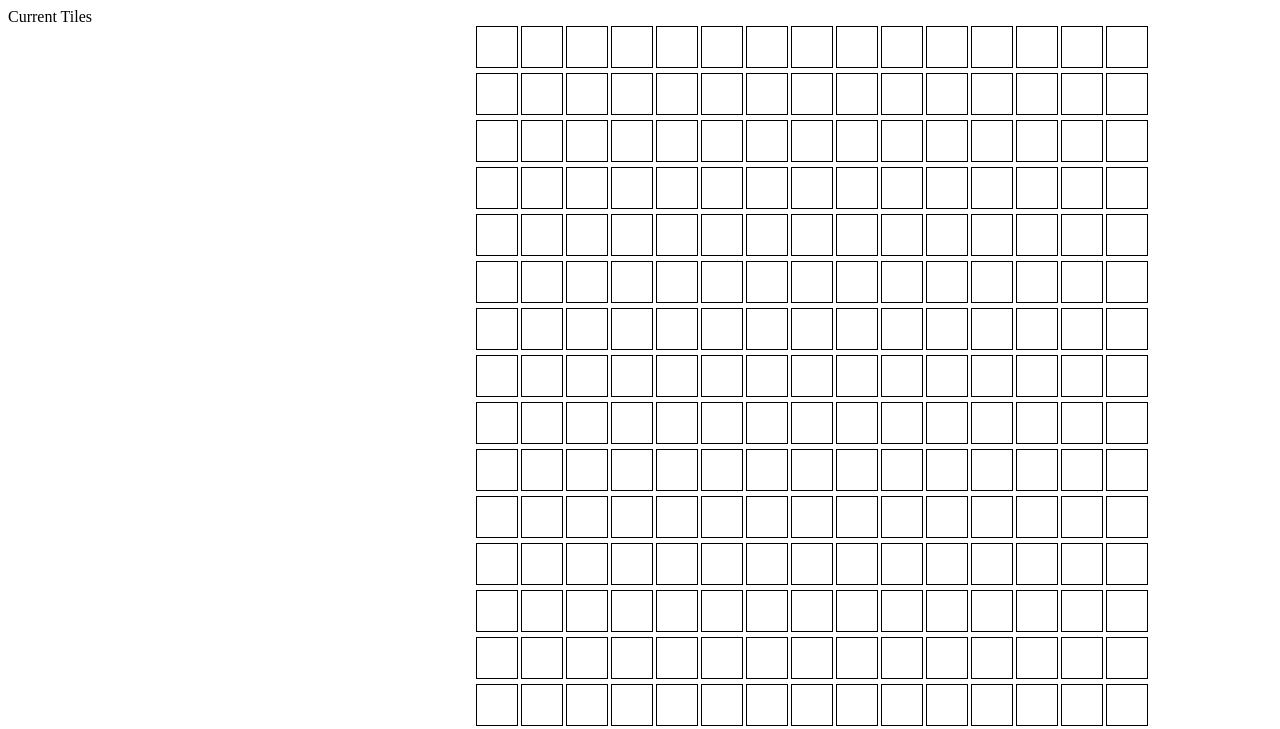
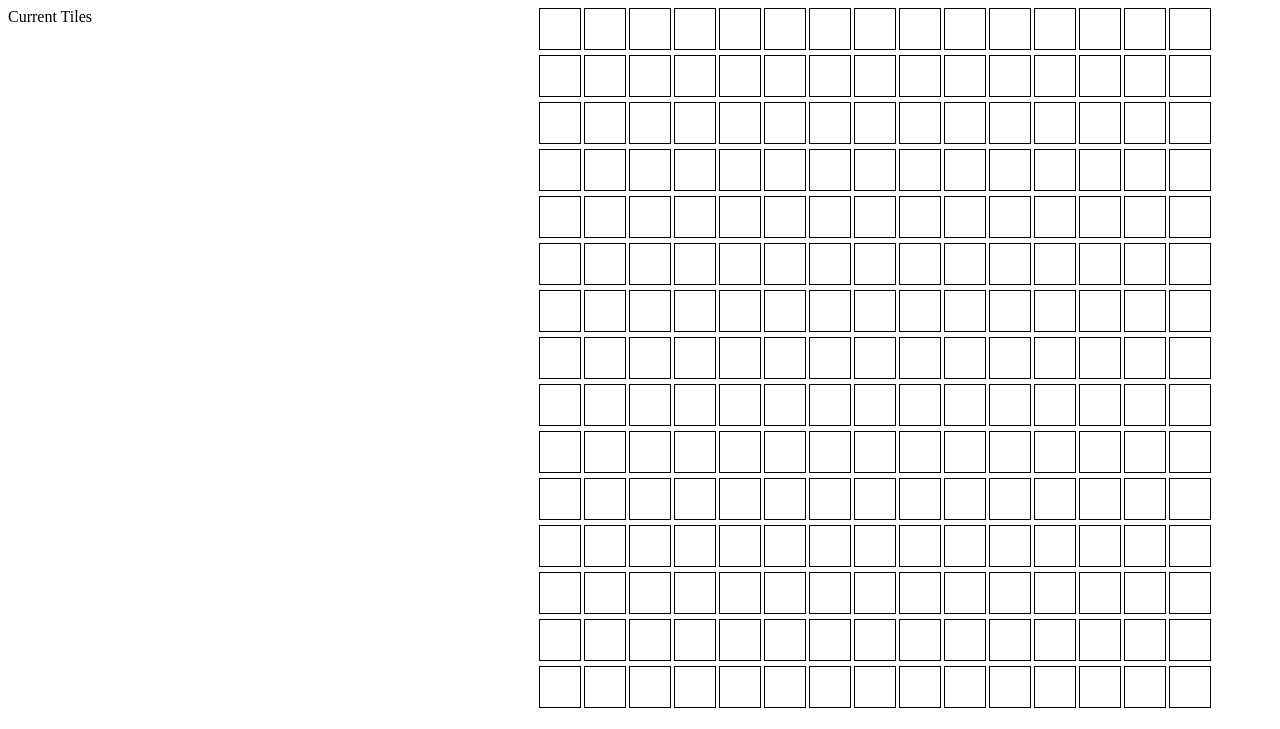
Before and after one commit to Jsbro98/number-scrabble, a website: page src/index.html in a window 1280 px wide. Drawn offline with Linux system fonts and the light colour scheme.

Commit message:
added additional styling for body and new div

```diff
--- a/src/style.css
+++ b/src/style.css
@@ -1,3 +1,10 @@
+/* Body styling */
+
+body {
+  display: flex;
+  justify-content: space-between;
+}
+
 /* Game grid styling */
 
 .grid-container {
@@ -6,7 +13,7 @@
   justify-content: right;
 
   gap: 5px;
-  margin-right: 10%;
+  margin-right: 5%;
 }
 
 .row {
@@ -29,10 +36,17 @@
   font-weight: bold;
 }
 
-/* Tile container styling */
+/* Tile styling */
+
+.tile-wrapper {
+  display: flex;
+  flex-direction: column;
+  gap: 15px;
+}
 
 .tile-container {
   display: flex;
+  gap: 5px;
 }
 
 .tile {
@@ -40,10 +54,9 @@
   justify-content: center;
   align-items: center;
 
-  height: 40px;
-  width: 40px;
+  height: 30px;
+  width: 30px;
   border: 1px solid black;
   font-family: 'Times New Roman', Times, serif;
-  letter-spacing: 1px;
   font-weight: bold;
 }
```
